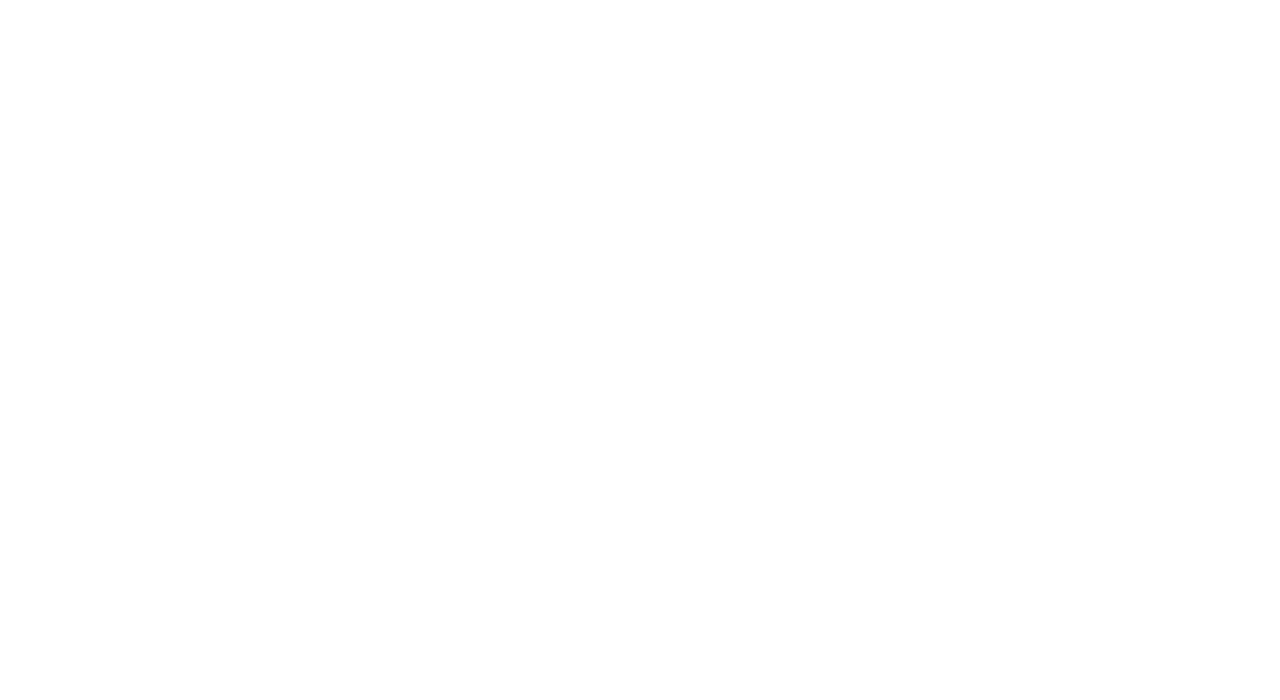
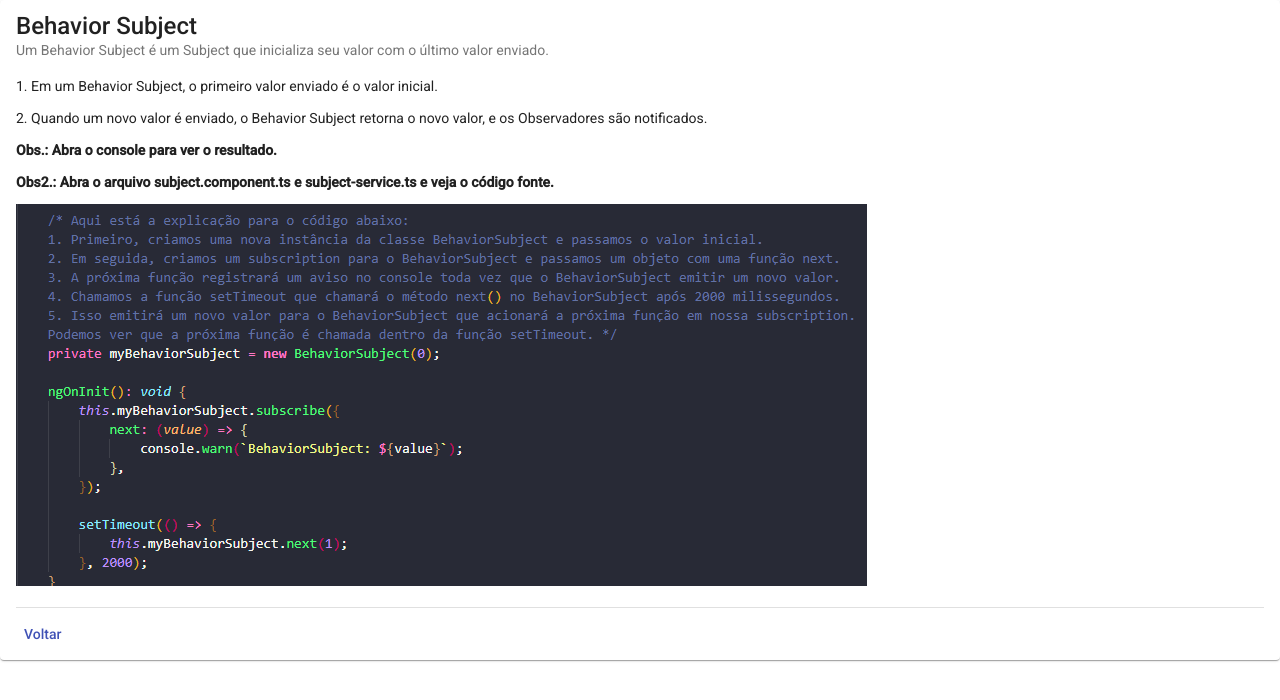
Before and after one commit to rpelizza/operators-rxjs, an Angular app: page /behavior-subject in a window 1280 px wide. Before the commit this address led to /. Shown: the top 700 px of the page. Built offline with nearby package versions, Linux system fonts and the light colour scheme.

Commit message:
feat: behavior subject

```diff
--- a/src/app/app-routing.module.ts
+++ b/src/app/app-routing.module.ts
@@ -26,7 +26,20 @@
 				(m) => m.SubscriptionModule
 			),
 	},
-	{ path: 'subject', loadChildren: () => import('./pages/subject/subject.module').then(m => m.SubjectModule) },
+	{
+		path: 'subject',
+		loadChildren: () =>
+			import('./pages/subject/subject.module').then(
+				(m) => m.SubjectModule
+			),
+	},
+	{
+		path: 'behavior-subject',
+		loadChildren: () =>
+			import('./pages/behavior-subject/behavior-subject.module').then(
+				(m) => m.BehaviorSubjectModule
+			),
+	},
 ];
 
 @NgModule({
--- /dev/null
+++ b/src/app/pages/behavior-subject/behavior-subject-routing.module.ts
@@ -0,0 +1,11 @@
+import { NgModule } from '@angular/core';
+import { RouterModule, Routes } from '@angular/router';
+import { BehaviorSubjectComponent } from './behavior-subject.component';
+
+const routes: Routes = [{ path: '', component: BehaviorSubjectComponent }];
+
+@NgModule({
+  imports: [RouterModule.forChild(routes)],
+  exports: [RouterModule]
+})
+export class BehaviorSubjectRoutingModule { }
--- /dev/null
+++ b/src/app/pages/behavior-subject/behavior-subject.component.html
@@ -0,0 +1,33 @@
+<mat-card>
+	<mat-card-title>Behavior Subject</mat-card-title>
+	<mat-card-subtitle>
+		Um Behavior Subject é um Subject que inicializa seu valor com o último
+		valor enviado.
+	</mat-card-subtitle>
+	<mat-card-content>
+		<p>
+			1. Em um Behavior Subject, o primeiro valor enviado é o valor
+			inicial.
+		</p>
+		<p>
+			2. Quando um novo valor é enviado, o Behavior Subject retorna o novo
+			valor, e os Observadores são notificados.
+		</p>
+		<p>
+			<strong>Obs.: Abra o console para ver o resultado.</strong>
+		</p>
+		<p>
+			<strong
+				>Obs2.: Abra o arquivo subject.component.ts e subject-service.ts
+				e veja o código fonte.</strong
+			>
+		</p>
+		<p>
+			<img src="assets/behavior-subject-1.png" alt="" />
+		</p>
+	</mat-card-content>
+	<mat-divider inset></mat-divider>
+	<mat-card-actions>
+		<button routerLink="/home" mat-button color="primary">Voltar</button>
+	</mat-card-actions>
+</mat-card>
--- /dev/null
+++ b/src/app/pages/behavior-subject/behavior-subject.component.ts
@@ -0,0 +1,32 @@
+import { Component, OnInit } from '@angular/core';
+import { BehaviorSubject } from 'rxjs';
+
+@Component({
+	selector: 'app-behavior-subject',
+	templateUrl: './behavior-subject.component.html',
+	styleUrls: ['./behavior-subject.component.scss'],
+})
+export class BehaviorSubjectComponent implements OnInit {
+	constructor() {}
+
+	/* Aqui está a explicação para o código abaixo:
+	1. Primeiro, criamos uma nova instância da classe BehaviorSubject e passamos o valor inicial.
+	2. Em seguida, criamos um subscription para o BehaviorSubject e passamos um objeto com uma função next.
+	3. A próxima função registrará um aviso no console toda vez que o BehaviorSubject emitir um novo valor.
+	4. Chamamos a função setTimeout que chamará o método next() no BehaviorSubject após 2000 milissegundos.
+	5. Isso emitirá um novo valor para o BehaviorSubject que acionará a próxima função em nossa subscription.
+	Podemos ver que a próxima função é chamada dentro da função setTimeout. */
+	private myBehaviorSubject = new BehaviorSubject(0);
+
+	ngOnInit(): void {
+		this.myBehaviorSubject.subscribe({
+			next: (value) => {
+				console.warn(`BehaviorSubject: ${value}`);
+			},
+		});
+
+		setTimeout(() => {
+			this.myBehaviorSubject.next(1);
+		}, 2000);
+	}
+}
--- a/src/app/pages/home/home.component.html
+++ b/src/app/pages/home/home.component.html
@@ -51,4 +51,21 @@
 			<a routerLink="/subject">Clique aqui para ver o exemplo</a>
 		</p>
 	</mat-expansion-panel>
+
+	<!--! Behavior Subject -->
+	<mat-expansion-panel>
+		<mat-expansion-panel-header>
+			<mat-panel-title> Behavior Subject </mat-panel-title>
+			<mat-panel-description>
+				Um Behavior Subject é um Subject que inicializa seu valor com o
+				último valor enviado.
+			</mat-panel-description>
+		</mat-expansion-panel-header>
+		<p>
+			Requer um valor inicial e emite o valor atual para novos subscribers.
+		</p>
+		<p>
+			<a routerLink="/behavior-subject">Clique aqui para ver o exemplo</a>
+		</p>
+	</mat-expansion-panel>
 </mat-accordion>
```
Also changed, not shown: src/app/pages/behavior-subject/behavior-subject.module.ts (added, +20 -0 lines), src/app/pages/behavior-subject/behavior-subject.component.scss (added), src/assets/behavior-subject-1.png (added), 1 other file (tests, documents, lock files or other folders).
